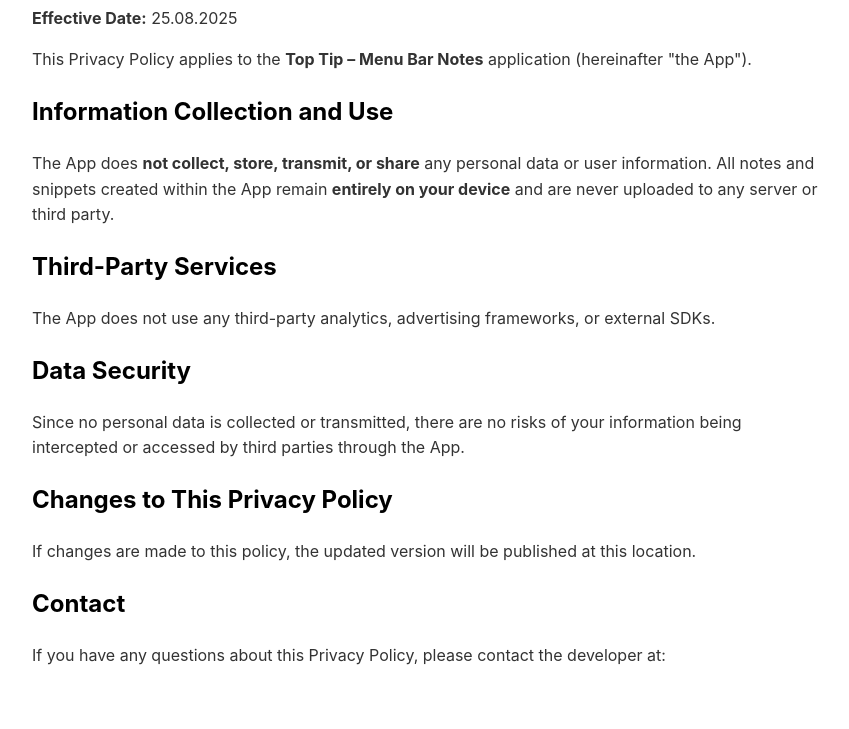
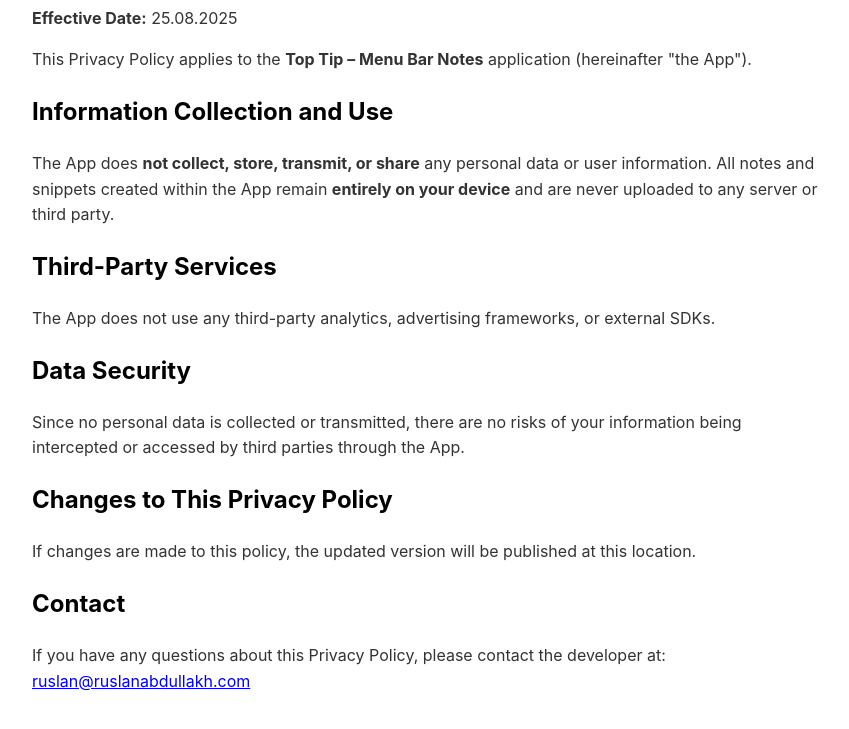
Before and after one commit to rusetidan/privacy-policy-toptip, a plain HTML site: page index.html in a window 1280 px wide. Shown: the part 107-836 px from the top of the page, without its empty margins (208-1057 px from the left). Drawn offline with Linux system fonts and the light colour scheme.

Commit message:
Update index.html

```diff
--- a/index.html
+++ b/index.html
@@ -38,6 +38,6 @@
 
     <h2>Contact</h2>
     <p>If you have any questions about this Privacy Policy, please contact the developer at:
-    <a href="mailto:ruslan@ruslanabdullakh.com"></a></p>
+    <a href="mailto:ruslan@ruslanabdullakh.com">ruslan@ruslanabdullakh.com</a></p>
 </body>
 </html>
```
